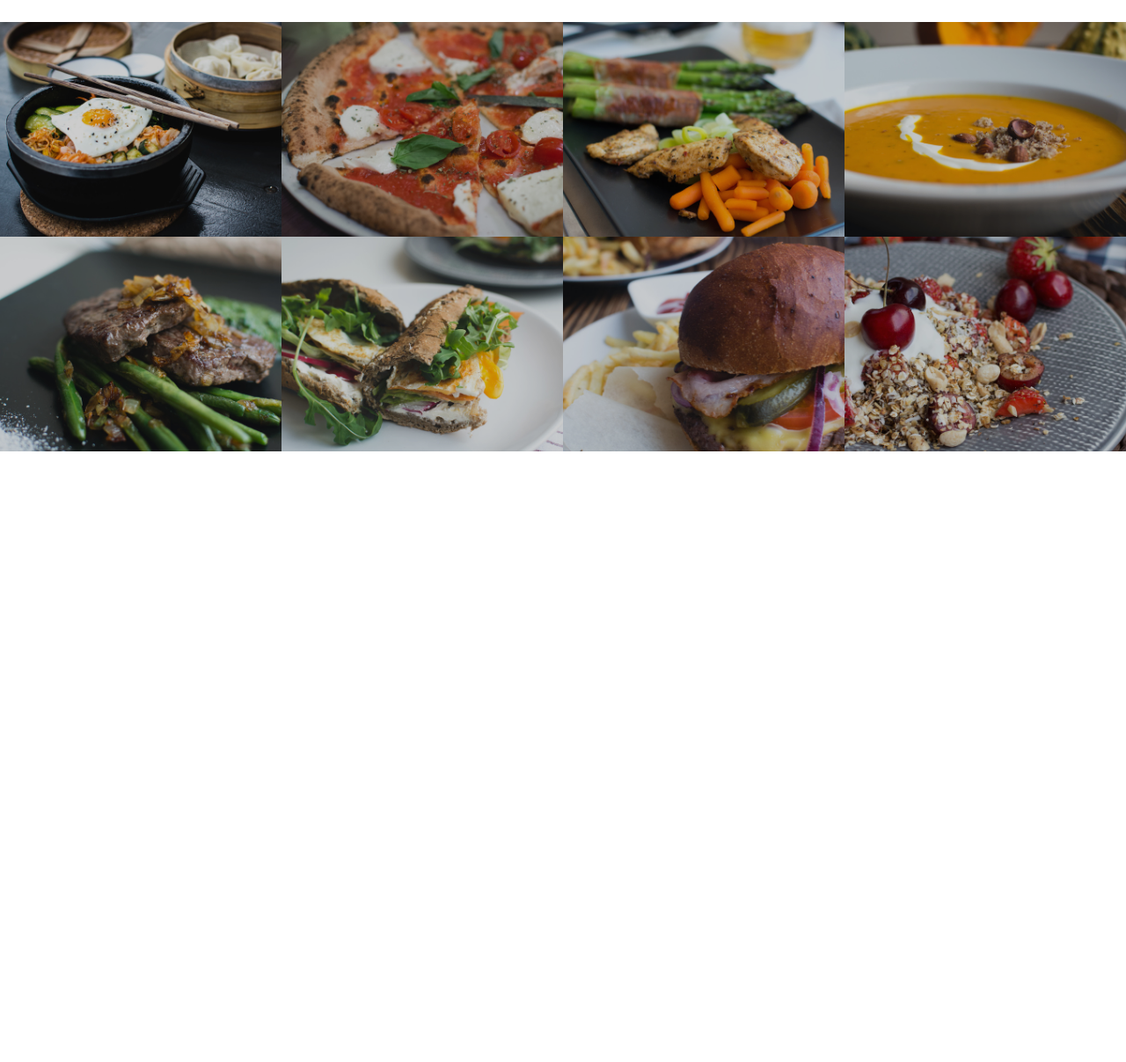
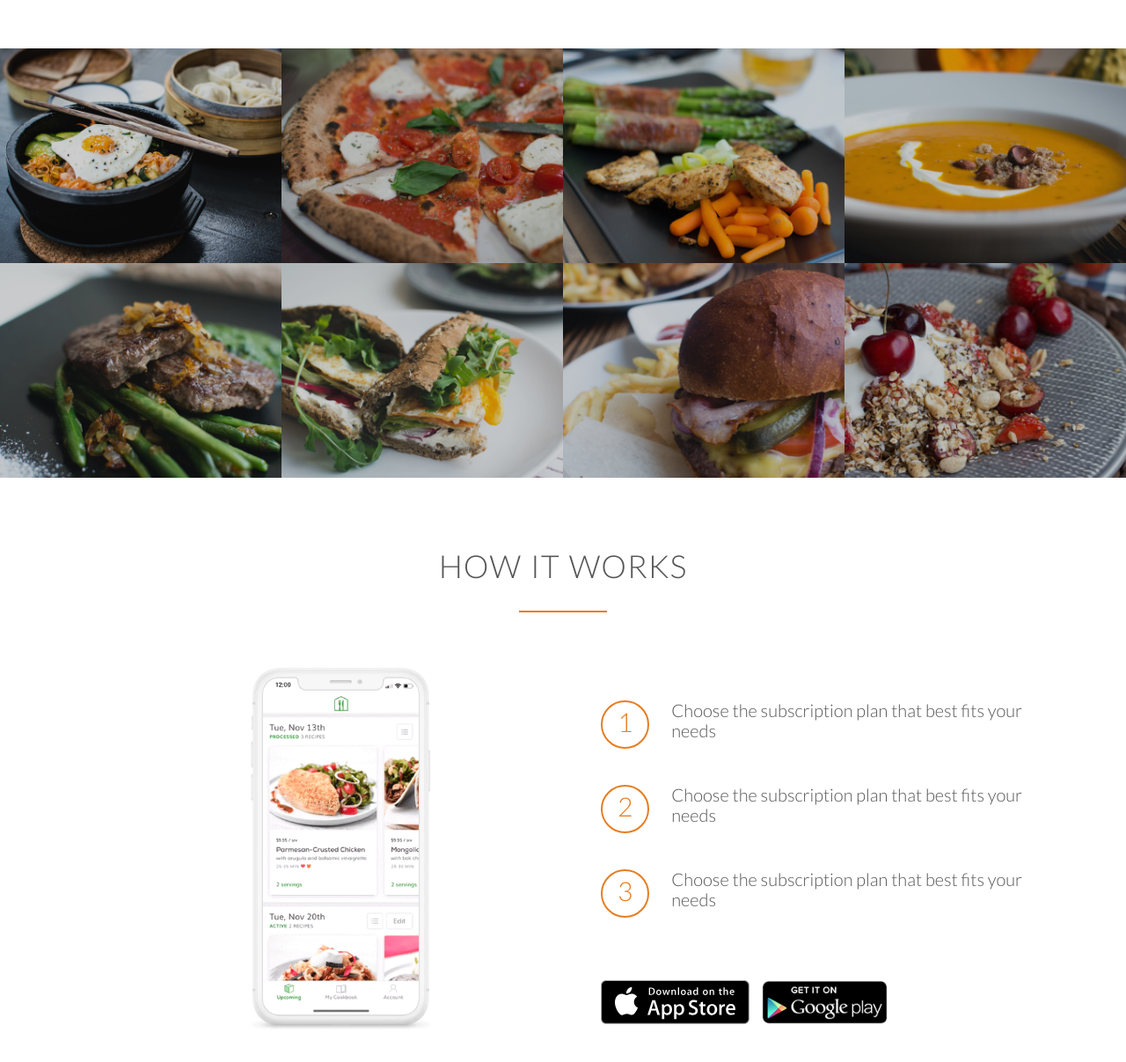
Before and after one commit to svphan1/cuisinet, a plain HTML site: page index.html in a window 1280 px wide. Shown: the part 1366-2573 px from the top of the page at 88% size. Before the commit the page ends 1879 px from the top, so only its background shows below. Drawn offline with nearby package versions, Linux system fonts and the light colour scheme.

Commit message:
finish steps section

```diff
--- a/index.html
+++ b/index.html
@@ -92,7 +92,7 @@
     </section>
 
     <section class="section-meals">
-      <ul class="meals-showcase">
+      <ul class="meals-showcase clearfix">
         <li>
           <figure class="meal-photo">
             <img src="resources/img/1.jpg" alt="Korean bibimbap" />
@@ -115,9 +115,9 @@
         </li>
       </ul>
 
-      <ul class="meals-showcase">
+      <ul class="meals-showcase clearfix">
         <li>
-          <figure class="meal-photo" >
+          <figure class="meal-photo">
             <img src="resources/img/5.jpg" alt="Paleo beef steak" />
           </figure>
         </li>
@@ -144,5 +144,38 @@
         </li>
       </ul>
     </section>
+
+    <section class="section-steps">
+      <div class="row">
+        <h2>How it works</h2>
+      </div>
+      <div class="row">
+        <div class="col span-1-of-2 steps-box">
+          <img src="resources/img/phone.gif" alt="iphone" class="app-screen" />
+        </div>
+        <div class="col span-1-of-2 steps-box">
+          <div class="works-step">
+            <div>1</div>
+            <p>Choose the subscription plan that best fits your needs</p>
+          </div>
+          <div class="works-step">
+            <div>2</div>
+            <p>Choose the subscription plan that best fits your needs</p>
+          </div>
+          <div class="works-step">
+            <div>3</div>
+            <p>Choose the subscription plan that best fits your needs</p>
+          </div>
+          <a href="#" class="btn-app"
+            ><img src="resources/img/download-app.svg" alt="App Store Button"
+          /></a>
+          <a href="#" class="btn-app"
+            ><img
+              src="resources/img/download-app-android.png"
+              alt="Play Store Button"
+          /></a>
+        </div>
+      </div>
+    </section>
   </body>
 </html>
--- a/resources/css/style.css
+++ b/resources/css/style.css
@@ -13,6 +13,15 @@
   font-weight: 300;
   font-size: 20px;
   text-rendering: optimizeLegibility;
+}
+
+.clearfix {zoom: 1}
+.clearfix:after {
+  content: '.';
+  clear: both;
+  display: block;
+  height: 0;
+  visibility: hidden;
 }
 
 /* ----------------------------------*/
@@ -190,7 +199,13 @@
   border-bottom: 2px solid #e67e22;
 }
 
-/* --------------meals--------------*/
+/* -------------features------------*/
+
+.section-features .long-copy {
+  margin-bottom: 30px;
+}
+
+/* ---------------meals-------------*/
 
 .section-meals {
   padding: 0;
@@ -224,5 +239,54 @@
 
 .meal-photo img:hover {
   transform: scale(1.06);
-  opacity: 1.0;
+  opacity: 1;
 }
+
+/* ---------------how it works-------------*/
+
+/* .section-steps {
+  background-color: #f4f4f4;
+} */
+
+.steps-box:first-child {
+  text-align: right;
+  padding-right: 3%;
+  margin-top: 30px;
+}
+
+.steps-box:last-child {
+  padding-left: 3%;
+  margin-top: 70px;
+}
+
+.app-screen {
+  width: 80%;
+}
+
+.works-step {
+  margin-bottom: 50px;
+}
+
+.works-step:last-of-type {
+  margin-bottom: 80px;
+}
+
+.works-step div {
+  color: #e67e22;
+  border: 2px solid #e67e22;
+  display: inline-block;
+  border-radius: 50%;
+  height: 55px;
+  width: 55px;
+  text-align: center;
+  padding: 5px;
+  float: left;
+  font-size: 150%;
+  margin-right: 25px;
+}
+
+.btn-app img {
+  height: 50px;
+  width: auto;
+  margin-right: 10px;
+}
```
Also changed, not shown: resources/img/download-app-android.png (added), resources/img/download-app.svg (added), resources/img/phone.gif (added).
